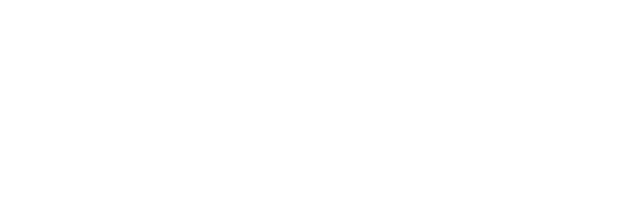
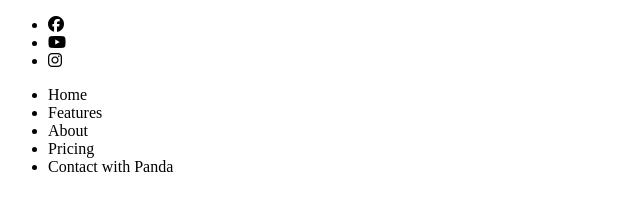
Before and after one commit to Darek-Ryszka/HTML_CSS_Fit-Panda, a plain HTML site: page index.html in a window 1280 px wide. Shown: the whole page, without its empty margins (0-640 px from the left). Drawn offline with Linux system fonts and the light colour scheme.

Commit message:
Add navbar section in HTML

```diff
--- a/index.html
+++ b/index.html
@@ -5,9 +5,26 @@
         <meta http-equiv="X-UA-Compatible" content="IE=edge">
         <meta name="viewport" content="width=device-width, initial-scale=1.0">
         <link rel="stylesheet" href="/style.css">
+        <script src="https://kit.fontawesome.com/de270889e1.js" crossorigin="anonymous"></script>
         <title>Responsive Fitness Page</title>
     </head>
     <body>
-
+        <section>
+            <!----start navbar---->
+            <nav>
+                <ul class="icon-list">
+                    <li><a><i class="fa-brands fa-facebook"></i></a></li>
+                    <li><a><i class="fa-brands fa-youtube"></i></a></li>
+                    <li><a><i class="fa-brands fa-instagram"></i></a></li>
+                </ul>
+                <ul class="nav-items">
+                    <li><a>Home</a></li>
+                    <li><a>Features</a></li>
+                    <li><a>About</a></li>
+                    <li><a>Pricing</a></li>
+                    <li><a>Contact with Panda</a></li>
+                </ul>
+            </nav>
+        </section>
     </body>
 </html>
```
